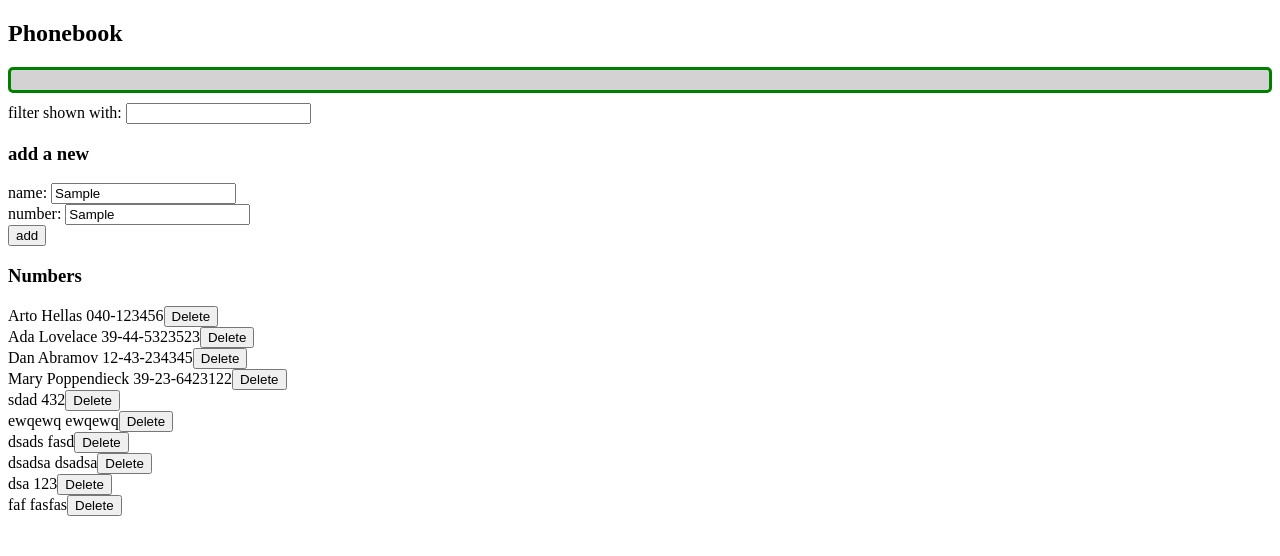
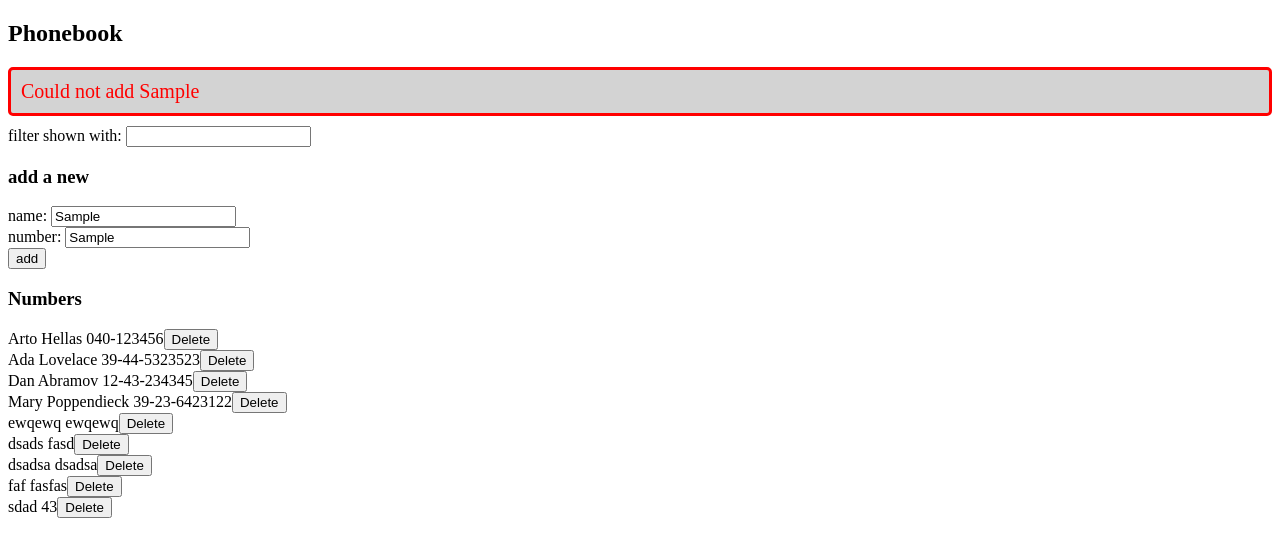
Before and after one commit to Tedrivs/FullStackOpen, a React (Vite) app in the folder part2/phonebook/: page / in a window 1280 px wide. Both pictures are taken after typing "Sample", "Sample" into the empty fields and a click on the button "add". Shown: the top 556 px of the page. Built offline with nearby package versions, Linux system fonts and the light colour scheme; no server answers; data requests are answered from the project's data file.

Commit message:
Exercise 2.17

```diff
--- a/part2/phonebook/db.json
+++ b/part2/phonebook/db.json
@@ -21,11 +21,6 @@
       "id": 4
     },
     {
-      "name": "sdad",
-      "number": "432",
-      "id": 5
-    },
-    {
       "name": "ewqewq",
       "number": "ewqewq",
       "id": 6
@@ -41,14 +36,14 @@
       "id": 8
     },
     {
-      "name": "dsa",
-      "number": "123",
-      "id": 9
-    },
-    {
       "name": "faf",
       "number": "fasfas",
       "id": 10
+    },
+    {
+      "name": "sdad",
+      "number": "43",
+      "id": 11
     }
   ]
 }
--- a/part2/phonebook/src/App.jsx
+++ b/part2/phonebook/src/App.jsx
@@ -12,6 +12,7 @@ const App = () => {
   const [newNumber, setNewNumber] = useState('')
   const [filter, setFilter] = useState('')
   const [notification, setNotification] = useState()
+  const [error, setError] = useState()
 
   useEffect(() => {
     personsService.getAll().then(personsResult => setPersons(personsResult))
@@ -46,13 +47,17 @@ const App = () => {
           setPersons(persons.map(person => person.id === result.id ? result : person))
           setNewName('')
           setNewNumber('')
-        }).then(() => {
           setNotification(`Updated ${newName}`)
           setTimeout(() => {
             setNotification(null)
           }, 5000);
-        }
-        )
+        }).catch(() => {
+          setError(`Could not update ${newName}`)
+          setTimeout(() => {
+            setError(null)
+          }, 5000);
+          setPersons(persons.filter(person => person.id !== existingPerson[0].id))
+        })
       }
     }
     else {
@@ -61,10 +66,14 @@ const App = () => {
         setPersons(persons.concat(result))
         setNewName('')
         setNewNumber('')
-      }).then(() => {
         setNotification(`Added ${newName}`)
         setTimeout(() => {
           setNotification(null)
+        }, 5000);
+      }).catch(() => {
+        setError(`Could not add ${newName}`)
+        setTimeout(() => {
+          setError(null)
         }, 5000);
       }
       )
@@ -80,6 +89,7 @@ const App = () => {
     <div>
       <h2>Phonebook</h2>
       <Notification message={notification} />
+      <Notification message={error} error={true} />
       <Filter filter={filter} onChange={onFilterChange} />
       <h3>add a new</h3>
       <PersonForm onSubmit={onSubmit} newName={newName} newNumber={newNumber} onNameChange={onNameChange} onNumberChange={onNumberChange} />
--- a/part2/phonebook/src/Components/Notification.jsx
+++ b/part2/phonebook/src/Components/Notification.jsx
@@ -1,8 +1,8 @@
-const Notification = ({ message }) => {
+const Notification = ({ message, error = false }) => {
 
-    if (message === null) return null
+    if (message === null || message === undefined) return null
 
-    return <div className="notification">{message}</div>
+    return <div className={error ? "error" : "notification"}>{message}</div>
 }
 
 export default Notification
```
